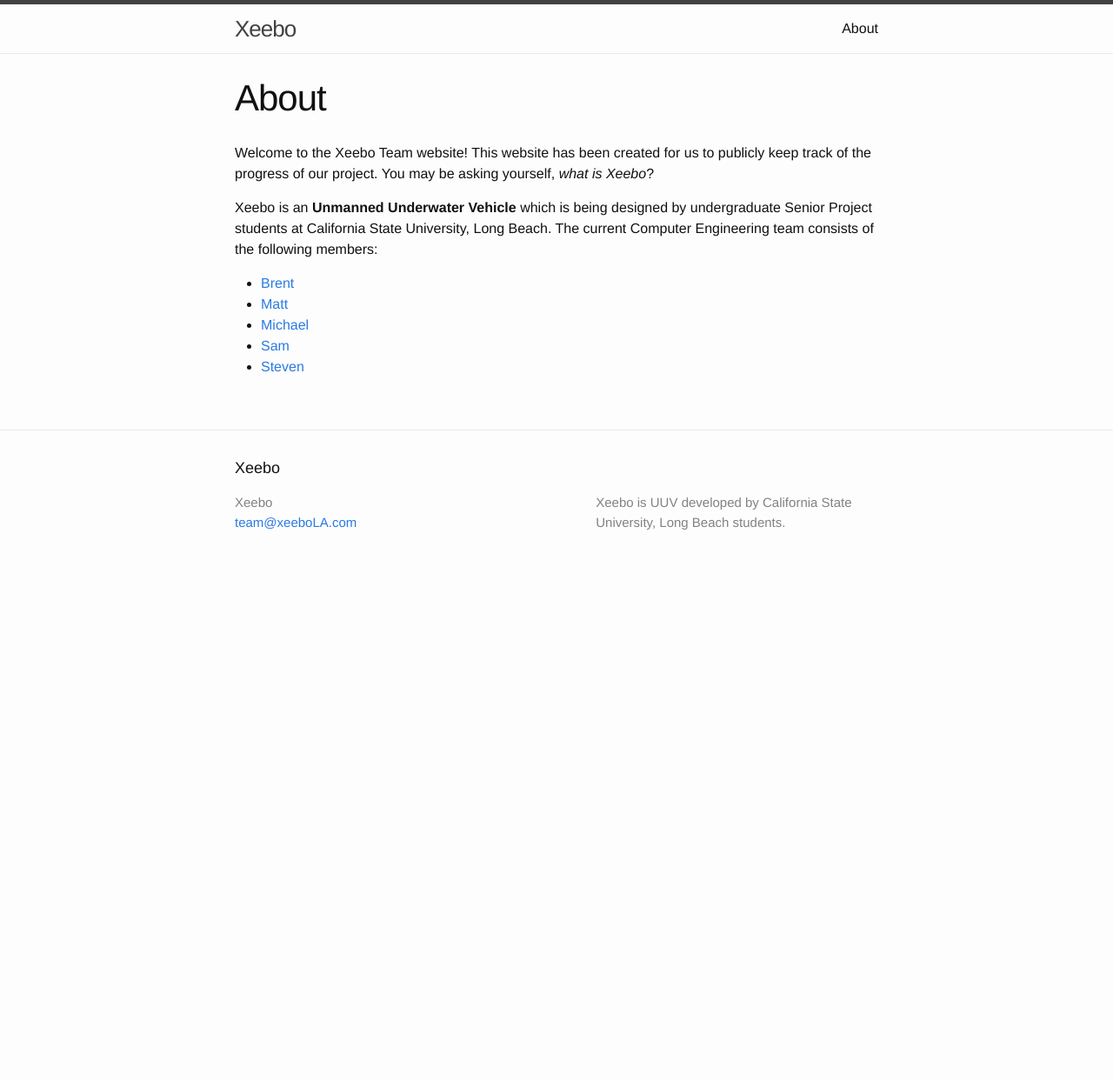
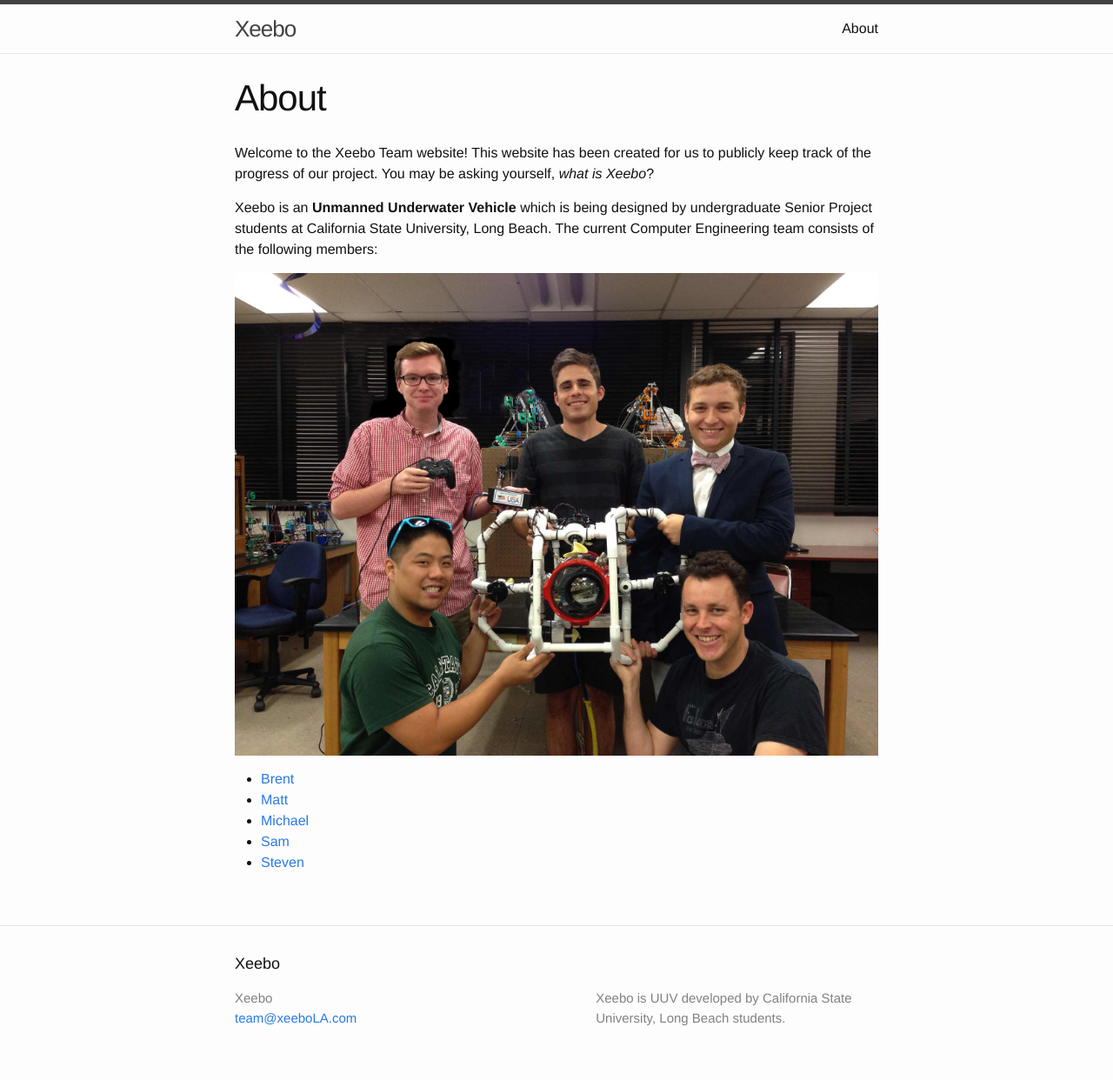
Before and after one commit to vartan/Xeebo, a Jekyll site: the page built from about.md, in a window 1280 px wide. Shown: the whole page at 87% size. Built offline with Jekyll 4.4.1, drawn with Linux system fonts in a browser that asks for light colours; before the commit the page ends 900 px from its top, so only the background shows below that.

Commit message:
added image

```diff
--- a/about.md
+++ b/about.md
@@ -8,6 +8,7 @@ Welcome to the Xeebo Team website! This website has been created for us to publi
 
 Xeebo is an **Unmanned Underwater Vehicle** which is being designed by undergraduate Senior Project students at California State University, Long Beach. The current Computer Engineering team consists of the following members:
 
+![Team Xeebo](/images/team.jpg "Team Xeebo")
 
 * [Brent](mailto:brent@xeeboLA.com)
 * [Matt](mailto:matt@xeeboLA.com)
```
Also changed, not shown: images/team.jpg (added).
